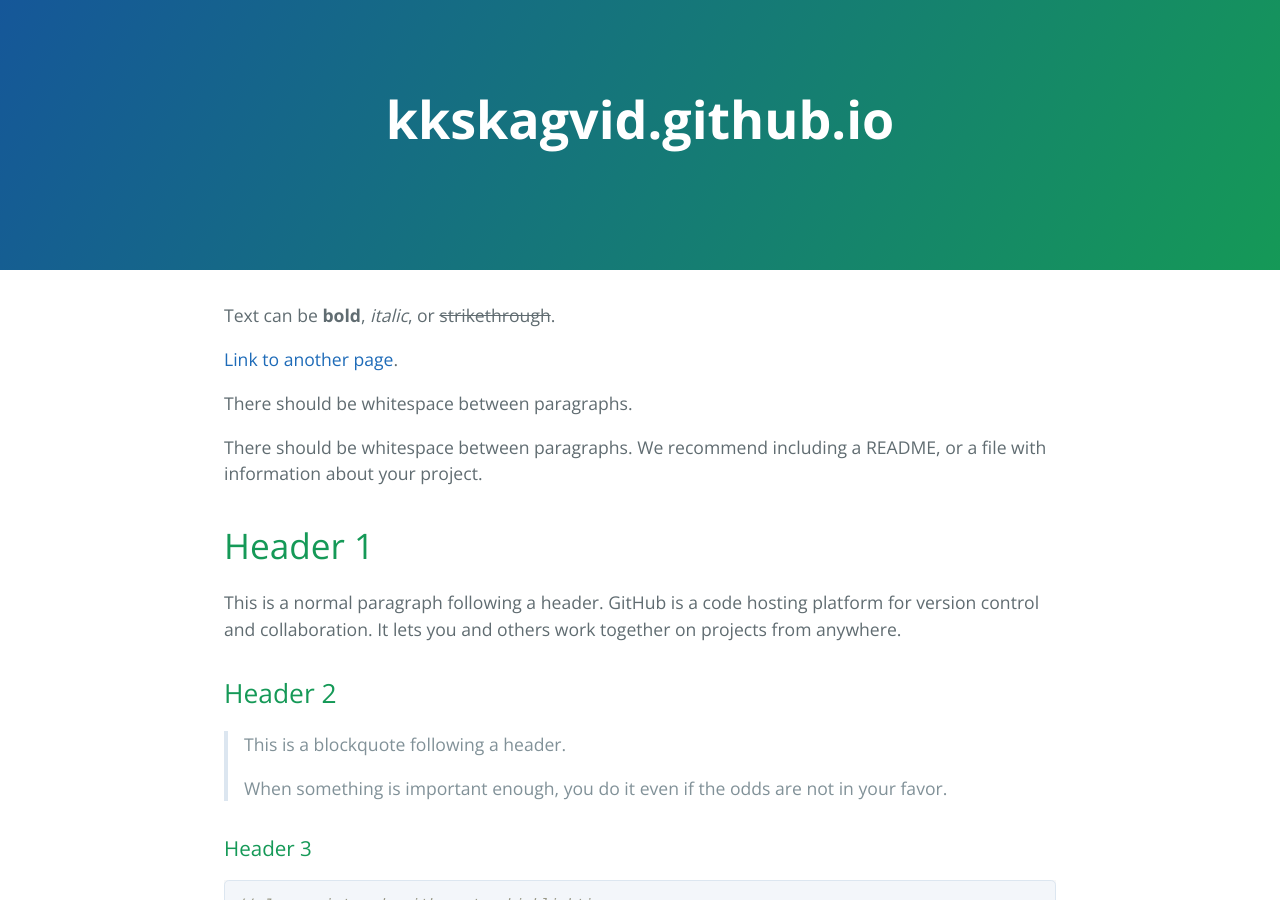
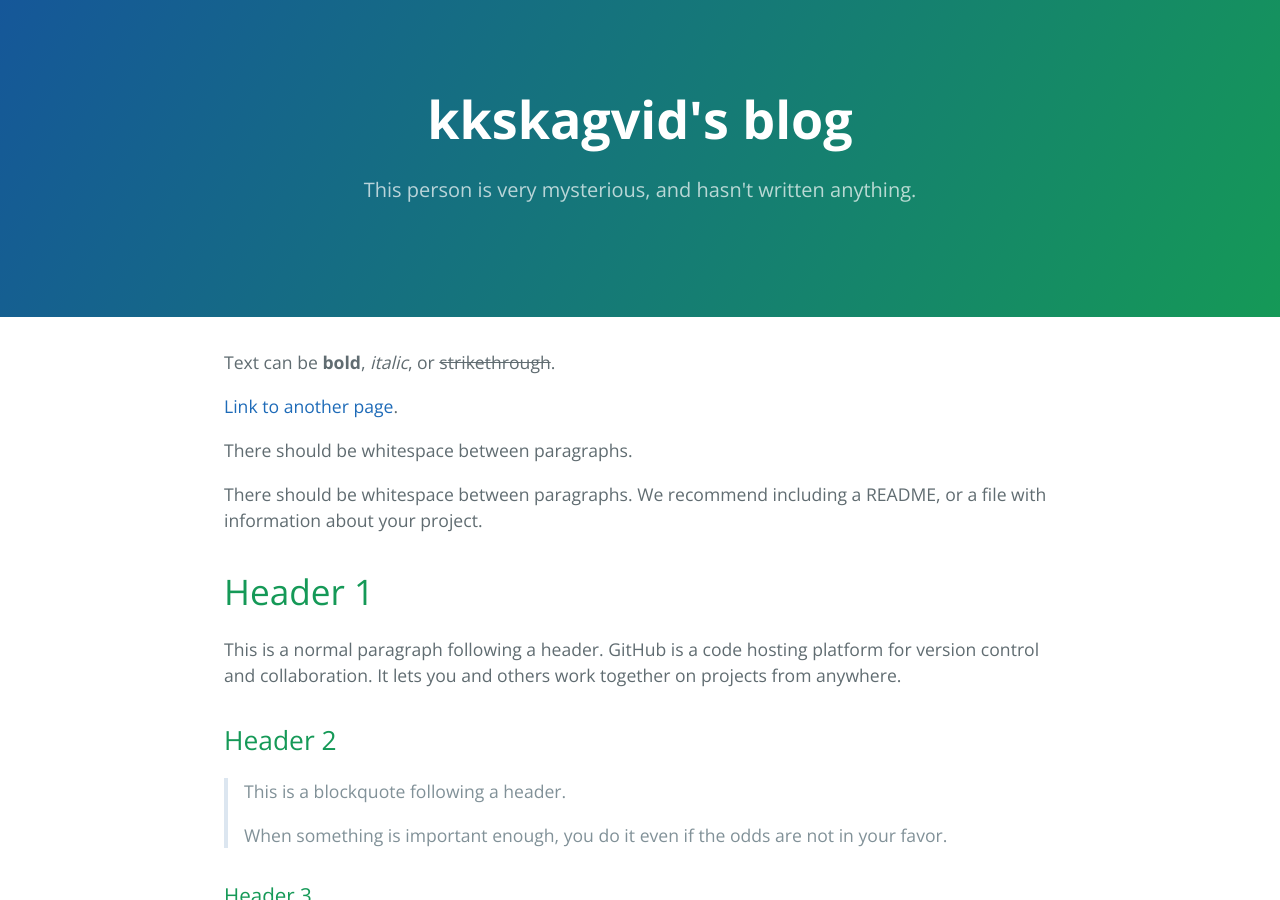
Before and after one commit to kkskagvid/kkskagvid.github.io, a Jekyll site: the page built from index.md, in a window 1280 px wide and 900 px high. Built offline with Jekyll 4.4.1, drawn with Linux system fonts in a browser that asks for light colours; the repository's description, which GitHub fills in, is left out.

Commit message:
Update _config.yml

```diff
--- a/_config.yml
+++ b/_config.yml
@@ -1 +1,3 @@
+title: kkskagvid's blog
+description: This person is very mysterious, and hasn't written anything.
 theme: jekyll-theme-cayman
```
